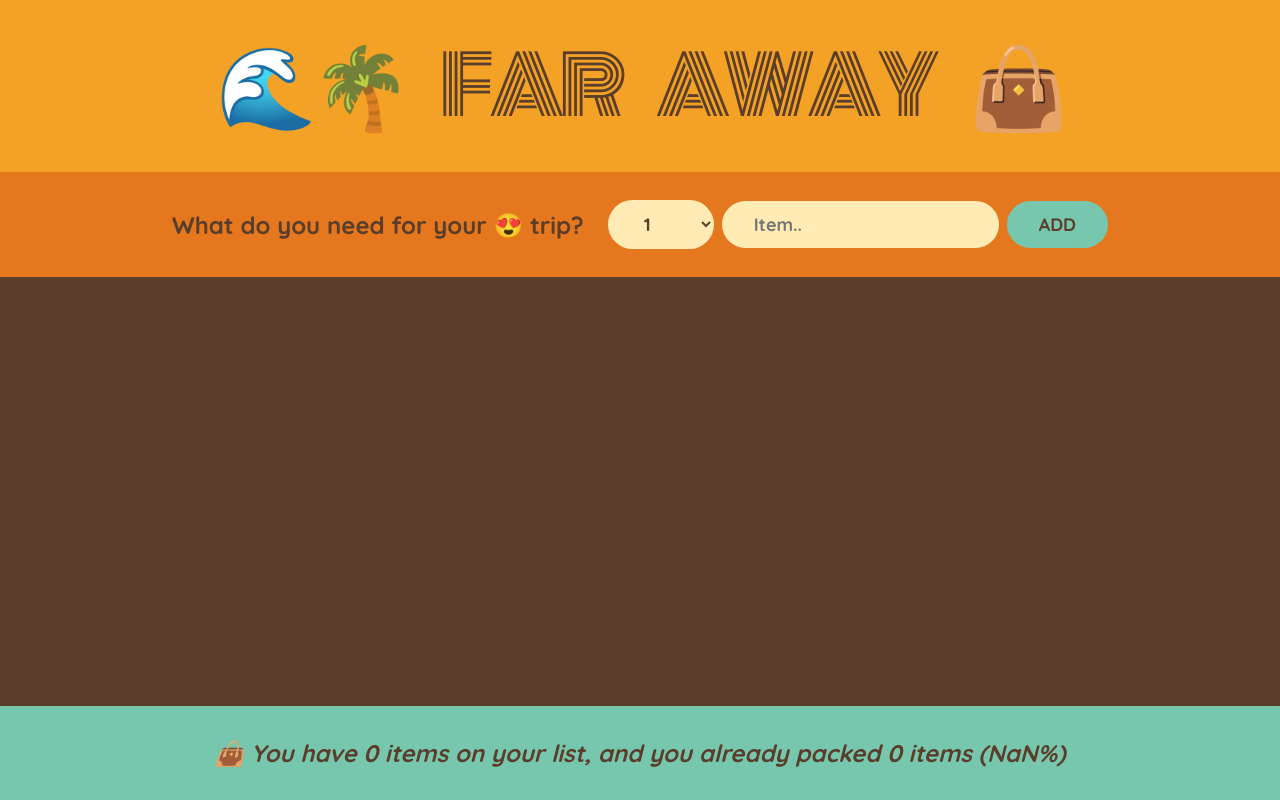
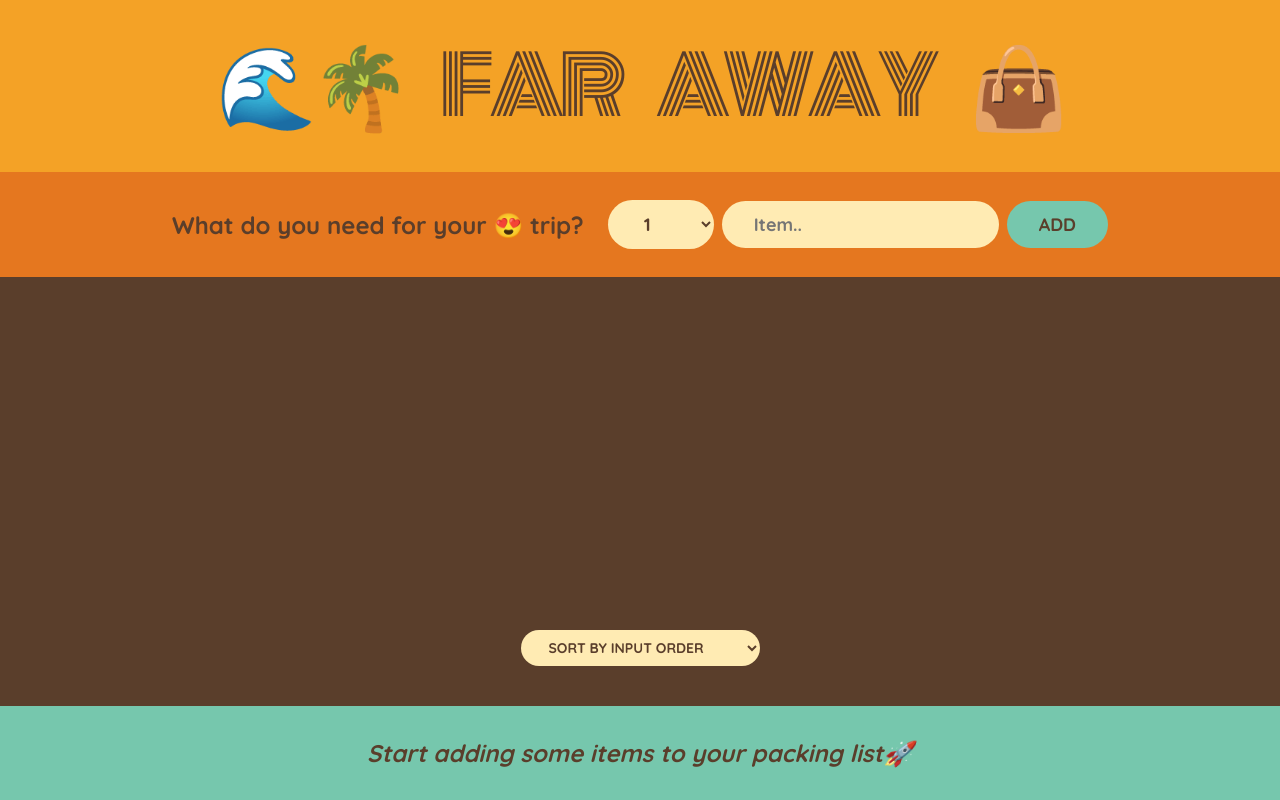
Before and after one commit to YohannesGetahunSimegn/PackSmart, a React (Create React App) app: page / in a window 1280 px wide. Built offline with nearby package versions, Linux system fonts and the light colour scheme.

Commit message:
Sorting items implemented

```diff
--- a/src/App.js
+++ b/src/App.js
@@ -79,10 +79,26 @@
 }
 
 function PackingList({ items, onDeleteItem, onToggleItem }) {
+  const [sortBy, setSortBy] = useState("input");
+
+  let sortedItems; // This is a drived state
+
+  if (sortBy === "input") sortedItems = items;
+  if (sortBy === "description") {
+    sortedItems = items
+      .slice()
+      .sort((a, b) => a.description.localeCompare(b.description));
+  }
+
+  if (sortBy === "packed")
+    sortedItems = items
+      .slice()
+      .sort((a, b) => Number(a.packed) - Number(b.packed));
+
   return (
     <div className="list">
       <ul>
-        {items.map((item) => (
+        {sortedItems.map((item) => (
           <Item
             item={item}
             onDeleteItem={onDeleteItem}
@@ -91,6 +107,14 @@
           />
         ))}
       </ul>
+
+      <div className="actions">
+        <select value={sortBy} onChange={(e) => setSortBy(e.target.value)}>
+          <option value="input"> Sort by input order</option>
+          <option value="description"> Sort by alphabet</option>
+          <option value="packed"> Sort by packed status</option>
+        </select>
+      </div>
     </div>
   );
 }
@@ -112,6 +136,12 @@
 }
 
 function Stats({ items }) {
+  if (!items.length)
+    return (
+      <p className="stats">
+        <em>Start adding some items to your packing list🚀</em>
+      </p>
+    );
   const numItems = items.length;
   const numPacked = items.filter((item) => item.packed).length;
   const percentage = Math.round((numPacked / numItems) * 100);
```
